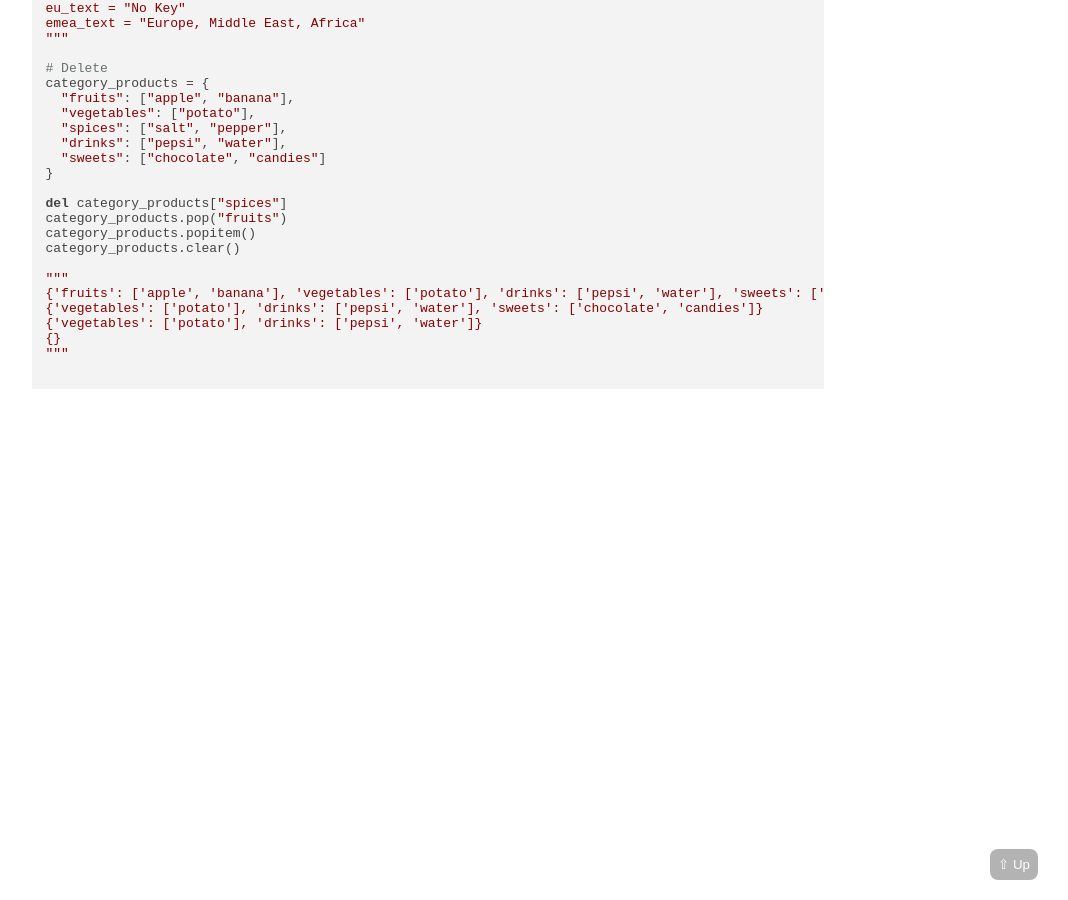
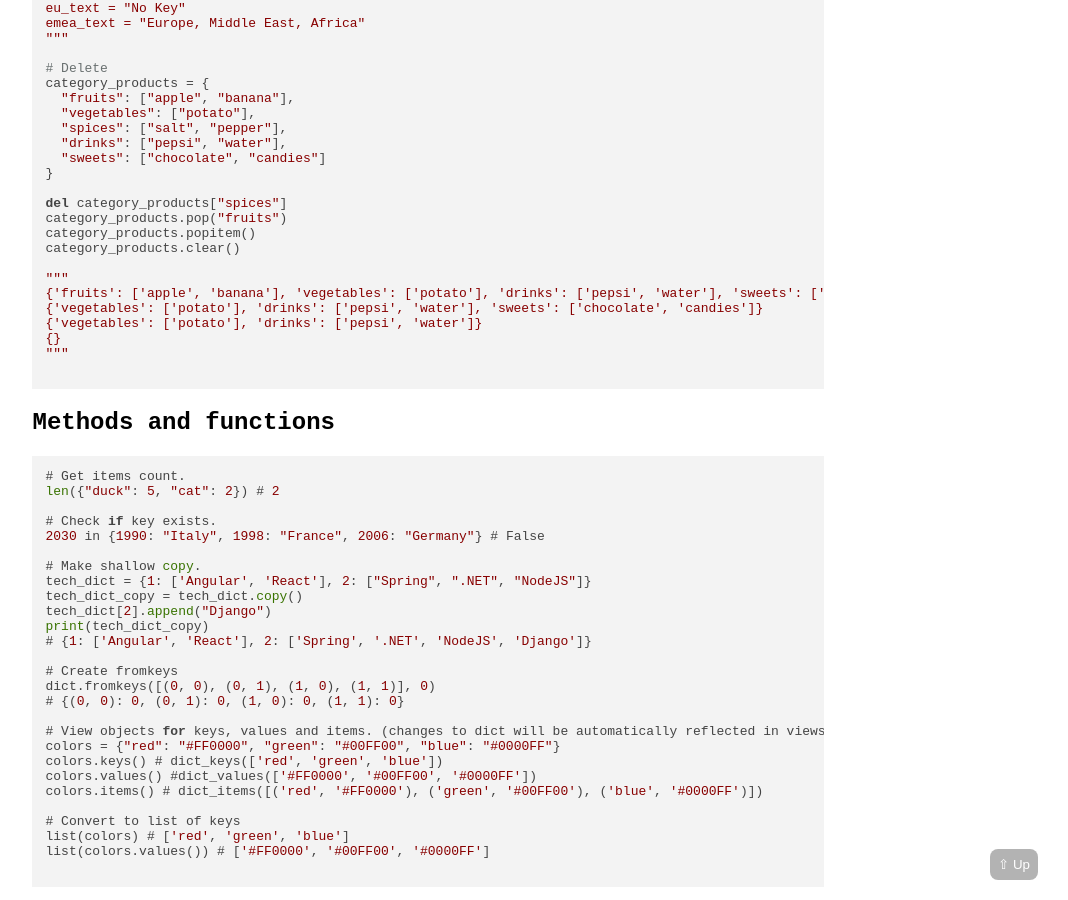
Before and after one commit to dnedzelskyi/eng_cheat_sheets, a Jekyll site: the page built from language_foundations/python_dictionaries.md, in a window 1280 px wide and 900 px high, scrolled down 1122 px. Shown: the whole window, without its empty margins (212-1280 px from the left). Built offline with Jekyll 4.4.1, drawn with Linux system fonts in a browser that asks for light colours; our own code applies the rules of GitHub Pages for plain Markdown files; comment, search, counter and statistics services are not loaded.

Commit message:
Python. Data Structures. Dictionaries. Methods and functions.

````diff
--- a/language_foundations/python_dictionaries.md
+++ b/language_foundations/python_dictionaries.md
@@ -89,3 +89,35 @@ category_products.clear()
 """
 
 ```
+
+## Methods and functions
+
+```python
+# Get items count.
+len({"duck": 5, "cat": 2}) # 2
+
+# Check if key exists.
+2030 in {1990: "Italy", 1998: "France", 2006: "Germany"} # False
+
+# Make shallow copy.
+tech_dict = {1: ['Angular', 'React'], 2: ["Spring", ".NET", "NodeJS"]}
+tech_dict_copy = tech_dict.copy()
+tech_dict[2].append("Django")
+print(tech_dict_copy)
+# {1: ['Angular', 'React'], 2: ['Spring', '.NET', 'NodeJS', 'Django']}
+
+# Create fromkeys
+dict.fromkeys([(0, 0), (0, 1), (1, 0), (1, 1)], 0)
+# {(0, 0): 0, (0, 1): 0, (1, 0): 0, (1, 1): 0}
+
+# View objects for keys, values and items. (changes to dict will be automatically reflected in views)
+colors = {"red": "#FF0000", "green": "#00FF00", "blue": "#0000FF"}
+colors.keys() # dict_keys(['red', 'green', 'blue'])
+colors.values() #dict_values(['#FF0000', '#00FF00', '#0000FF'])
+colors.items() # dict_items([('red', '#FF0000'), ('green', '#00FF00'), ('blue', '#0000FF')])
+
+# Convert to list of keys
+list(colors) # ['red', 'green', 'blue']
+list(colors.values()) # ['#FF0000', '#00FF00', '#0000FF']
+
+```
````
